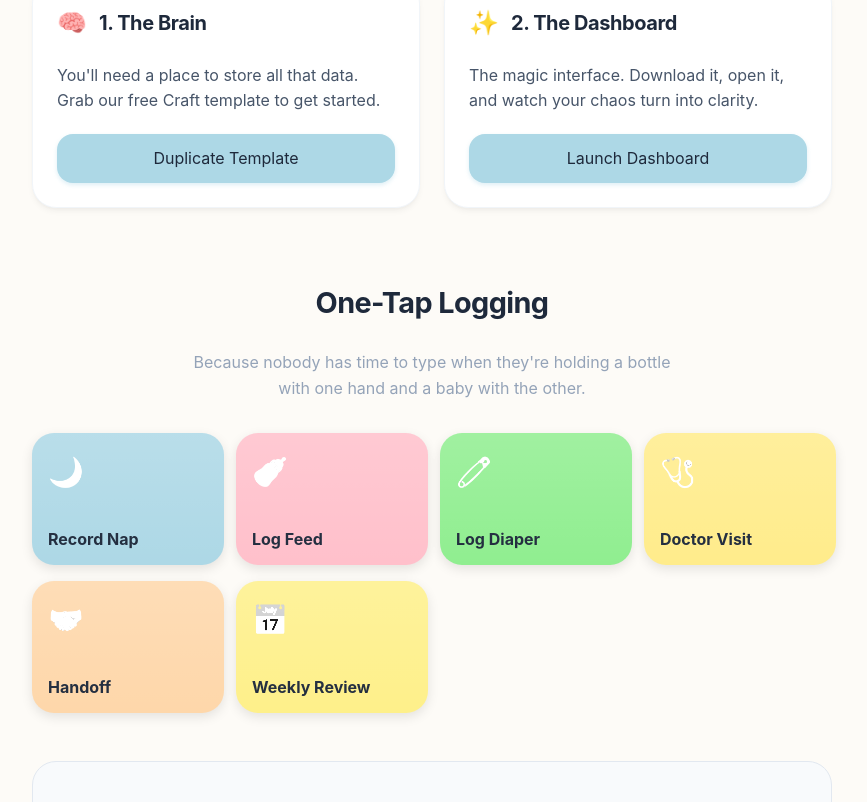
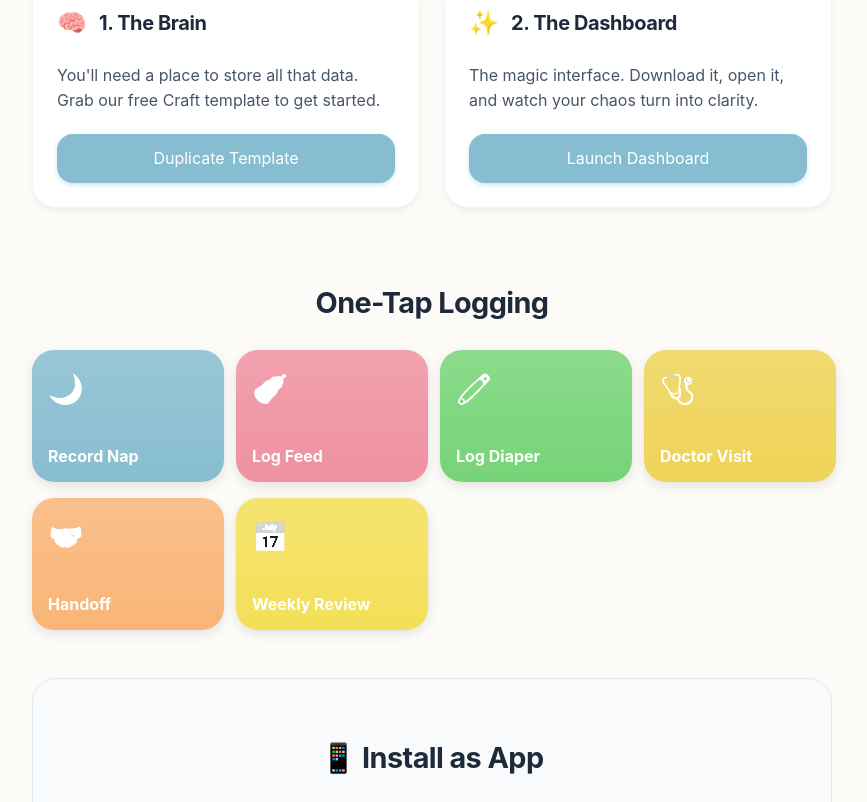
Before and after one commit to mikailkraft/baby-os, a React (Vite) app: page / in a window 1280 px wide. Shown: the part 498-1300 px from the top of the page, without its empty margins (208-1075 px from the left). Built offline with nearby package versions, Linux system fonts and the light colour scheme.

Commit message:
distribution ready

```diff
--- a/src/components/LandingPage.tsx
+++ b/src/components/LandingPage.tsx
@@ -6,7 +6,7 @@ export const LandingPage: React.FC = () => {
         <div style={{ maxWidth: '800px', margin: '0 auto', padding: '40px 20px', fontFamily: 'var(--font-family)', color: 'var(--text-primary)' }}>
             <header style={{ textAlign: 'center', marginBottom: '60px' }}>
                 <div style={{ fontSize: '4rem', marginBottom: '8px', animation: 'float 3s ease-in-out infinite' }}>👶</div>
-                <h1 style={{ fontSize: '3.5rem', fontWeight: 800, margin: '0 0 16px 0', letterSpacing: '-0.02em', background: 'linear-gradient(135deg, #add8e6, #ffc0cb)', WebkitBackgroundClip: 'text', WebkitTextFillColor: 'transparent' }}>
+                <h1 style={{ fontSize: '3.5rem', fontWeight: 800, margin: '0 0 16px 0', letterSpacing: '-0.02em', background: 'linear-gradient(135deg, #87bdd0, #ef91a1)', WebkitBackgroundClip: 'text', WebkitTextFillColor: 'transparent' }}>
                     Baby OS
                 </h1>
                 <p style={{ fontSize: '1.4rem', color: 'var(--text-secondary)', lineHeight: 1.5, maxWidth: '600px', margin: '0 auto' }}>
@@ -42,7 +42,7 @@ export const LandingPage: React.FC = () => {
                                 You'll need a place to store all that data. Grab our free Craft template to get started.
                             </p>
                             <a href="https://docs.mikail.zip/LZf9m2MeFth7Pr" target="_blank" rel="noopener noreferrer"
-                                className="btn-primary" style={{ display: 'block', textAlign: 'center', textDecoration: 'none', background: '#add8e6', color: '#1e293b' }}>
+                                className="btn-primary" style={{ display: 'block', textAlign: 'center', textDecoration: 'none', background: '#87bdd0', color: 'white' }}>
                                 Duplicate Template
                             </a>
                         </Card>
@@ -60,16 +60,14 @@ export const LandingPage: React.FC = () => {
 
                 <section>
                     <h2 style={{ fontSize: '1.8rem', marginBottom: '24px', textAlign: 'center' }}>One-Tap Logging</h2>
-                    <p style={{ textAlign: 'center', color: 'var(--text-secondary)', marginBottom: '32px', maxWidth: '500px', margin: '0 auto 32px' }}>
-                        Because nobody has time to type when they're holding a bottle with one hand and a baby with the other.
-                    </p>
+
                     <div style={{ display: 'grid', gridTemplateColumns: 'repeat(auto-fit, minmax(160px, 1fr))', gap: '16px', justifyContent: 'center' }}>
-                        <ShortcutButton label="Record Nap" color="#add8e6" icon="🌙" /> {/* Baby Blue */}
-                        <ShortcutButton label="Log Feed" color="#ffc0cb" icon="🍼" /> {/* Pink */}
-                        <ShortcutButton label="Log Diaper" color="#90ee90" icon="🧷" /> {/* Green */}
-                        <ShortcutButton label="Doctor Visit" color="#ffec8b" icon="🩺" /> {/* Yellow */}
-                        <ShortcutButton label="Handoff" color="#fed7aa" icon="🤝" /> {/* Peach/Yellowish */}
-                        <ShortcutButton label="Weekly Review" color="#fef08a" icon="📅" /> {/* Light Yellow */}
+                        <ShortcutButton label="Record Nap" color="#87bdd0" icon="🌙" /> {/* Extra Darkened Baby Blue */}
+                        <ShortcutButton label="Log Feed" color="#ef91a1" icon="🍼" /> {/* Extra Darkened Pink */}
+                        <ShortcutButton label="Log Diaper" color="#77d477" icon="🧷" /> {/* Extra Darkened Green */}
+                        <ShortcutButton label="Doctor Visit" color="#efd358" icon="🩺" /> {/* Extra Darkened Yellow */}
+                        <ShortcutButton label="Handoff" color="#f9b577" icon="🤝" /> {/* Extra Darkened Peach */}
+                        <ShortcutButton label="Weekly Review" color="#f4df58" icon="📅" /> {/* Extra Darkened Light Yellow */}
                     </div>
                 </section>
 
@@ -124,7 +122,7 @@ export const LandingPage: React.FC = () => {
 
                 <footer style={{ textAlign: 'center', marginTop: '40px', color: 'var(--text-secondary)', fontSize: '0.9rem' }}>
                     <p>
-                        Made with <span style={{ color: '#ef4444' }}>❤️</span> by <a href="https://github.com/mikailkraft" style={{ color: 'inherit', textDecoration: 'underline' }}>Mikail</a>.
+                        Made with <span style={{ color: '#ef4444' }}>❤️</span> by <a href="https://github.com/mikailkraft" style={{ color: 'inherit', textDecoration: 'underline' }}>Mikail</a> (made the Shortcuts) & Gemini (the AI that did the rest).
                     </p>
                     <p style={{ marginTop: '8px' }}>
                         <a href="https://github.com/mikailkraft/baby-os" style={{ color: 'var(--text-primary)', textDecoration: 'none', fontWeight: 500 }}>
@@ -144,7 +142,7 @@ const ShortcutButton: React.FC<{ label: string; color: string; icon: string }> =
         justifyContent: 'space-between',
         padding: '16px',
         background: color,
-        color: '#1e293b', // Darker text for better contrast on pastels
+        color: 'white',
         borderRadius: '22px', // Apple-ish rounded corners
         textDecoration: 'none',
         boxShadow: '0 4px 12px rgba(0, 0, 0, 0.1)',
--- a/src/index.css
+++ b/src/index.css
@@ -29,13 +29,13 @@
   --text-diaper: #16a34a;
   /* Green 700ish */
 
-  --color-doctor: #fffbeb;
-  /* Yellow/Amber 50 */
+  --color-doctor: #fde68a;
+  /* Darkened Yellow 100 -> 200ish */
   --text-doctor: #d97706;
   /* Yellow/Amber 700ish */
 
-  --primary-btn: #add8e6;
-  --primary-btn-text: #1e293b;
+  --primary-btn: #87bdd0;
+  --primary-btn-text: #ffffff;
 
   --error-color: #ef4444;
 
@@ -80,12 +80,12 @@ input {
   color: var(--primary-btn-text);
   padding: 12px 24px;
   border-radius: var(--radius-md);
-  box-shadow: 0 2px 4px rgba(173, 216, 230, 0.4);
+  box-shadow: 0 2px 4px rgba(135, 189, 208, 0.4);
 }
 
 .btn-primary:hover {
   transform: translateY(-2px);
-  box-shadow: 0 4px 6px rgba(173, 216, 230, 0.6);
+  box-shadow: 0 4px 6px rgba(135, 189, 208, 0.6);
 }
 
 .input-field {
```
